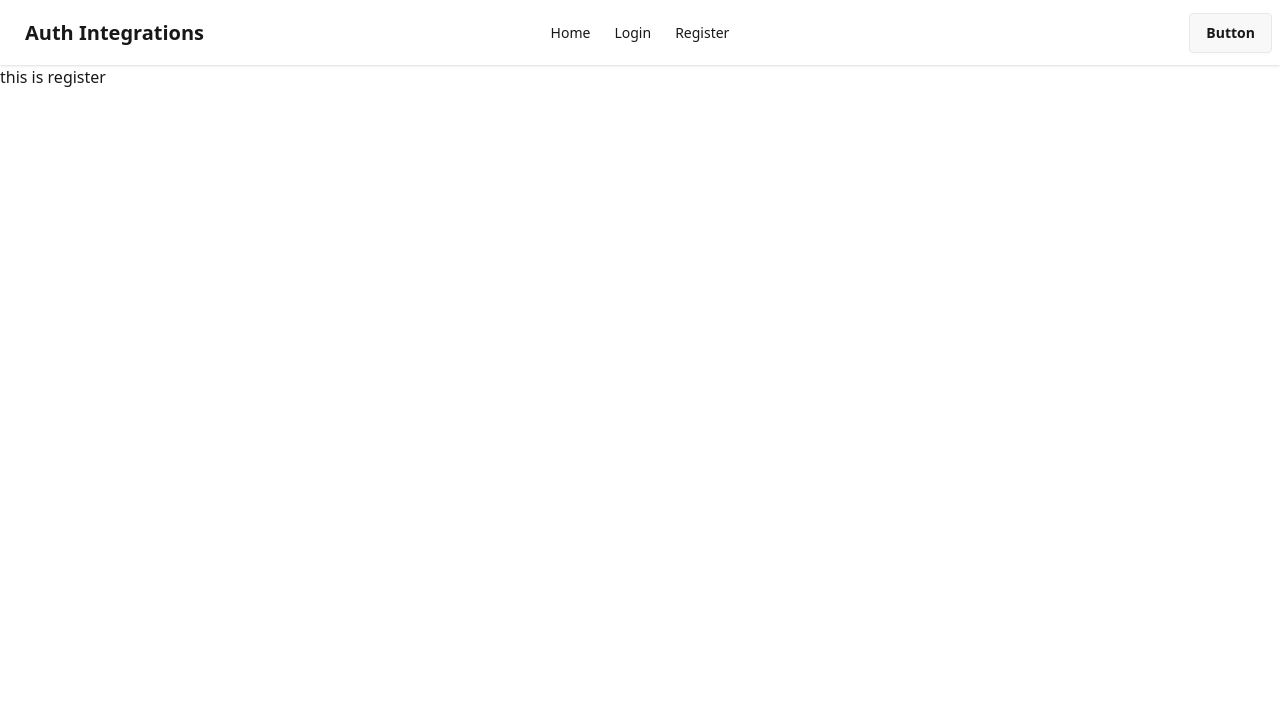
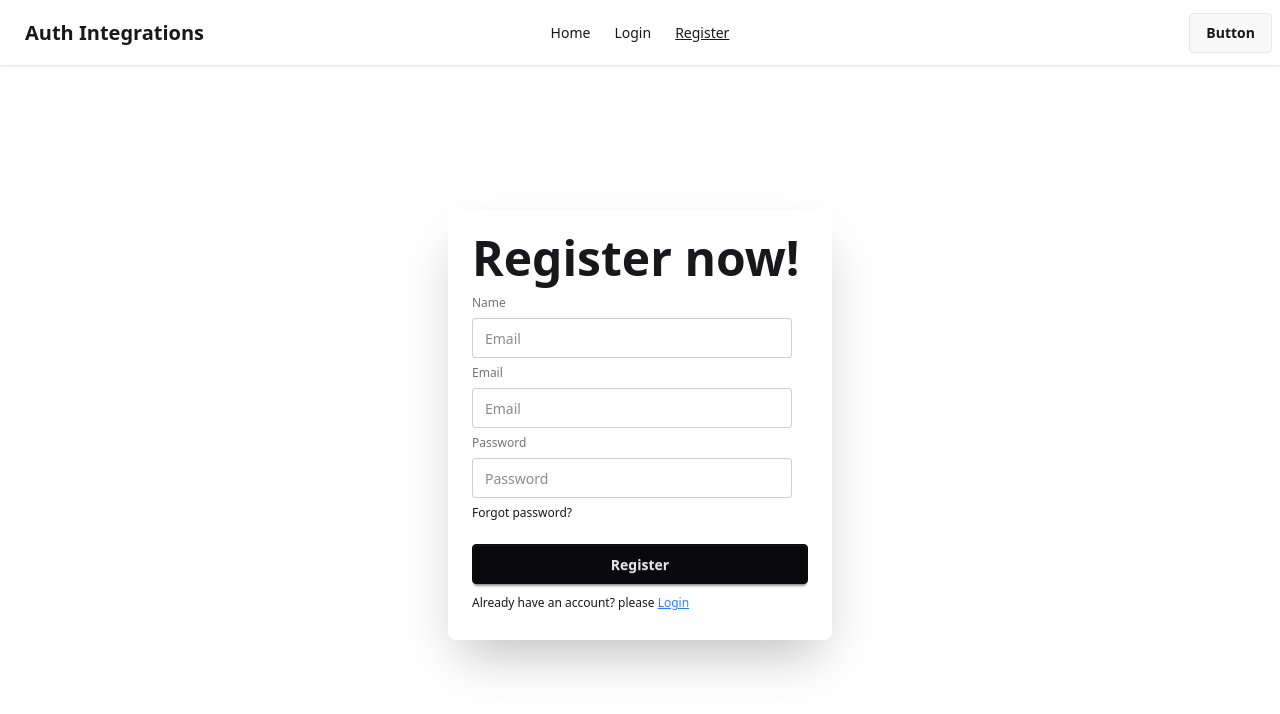
Before and after one commit to julkarzunayed/Firebase-Auth-integration-and-privet-rout-Mi-9-Module-51, a React (Vite) app: page /register in a window 1280 px wide. Shown: the top 714 px of the page. Built offline with nearby package versions, Linux system fonts and the light colour scheme.

Commit message:
added login and register UI

```diff
--- a/src/componets/Login/Login.jsx
+++ b/src/componets/Login/Login.jsx
@@ -1,9 +1,23 @@
 import React from 'react';
+import { Link } from 'react-router';
 
 const Login = () => {
     return (
-        <div>
-            <h2>Login</h2>
+        <div className="h-[90vh] flex justify-center items-center ">
+            <div className="card bg-base-100 w-full  max-w-sm shrink-0 shadow-2xl">
+                <div className="card-body">
+                    <h1 className="text-5xl font-bold">Login now!</h1>
+                    <fieldset className="fieldset">
+                        <label className="label">Email</label>
+                        <input type="email" className="input" placeholder="Email" />
+                        <label className="label">Password</label>
+                        <input type="password" className="input" placeholder="Password" />
+                        <div><a className="link link-hover">Forgot password?</a></div>
+                        <button className="btn btn-neutral mt-4 mb-1">Login</button>
+                        <p>New to this site? please <Link className='text-blue-500 underline' to="/register">Register</Link></p>
+                    </fieldset>
+                </div>
+            </div>
         </div>
     );
 };
--- /dev/null
+++ b/src/componets/NavBar/NavBar.css
@@ -0,0 +1,3 @@
+.active{
+    text-decoration: underline;
+}
--- a/src/componets/NavBar/NavBar.jsx
+++ b/src/componets/NavBar/NavBar.jsx
@@ -1,5 +1,6 @@
 import React from 'react';
 import { NavLink } from 'react-router';
+import "./NavBar.css"
 
 const NavBar = () => {
 
--- a/src/componets/Register/Register.jsx
+++ b/src/componets/Register/Register.jsx
@@ -1,9 +1,38 @@
 import React from 'react';
+import { Link } from 'react-router';
 
 const Register = () => {
     return (
-        <div>
-            <h2>this is register</h2>
+        <div className="h-[90vh] flex justify-center items-center ">
+            <div className="card bg-base-100 w-full  max-w-sm shrink-0 shadow-2xl">
+                <div className="card-body">
+                    <h1 className="text-5xl font-bold">Register now!</h1>
+                    <fieldset className="fieldset">
+                        <label className="label">Name</label>
+                        <input
+                            type="text"
+                            name='name'
+                            className="input"
+                            required
+                            placeholder="Email" />
+                        <label className="label">Email</label>
+                        <input
+                            type="email"
+                            name='email'
+                            className="input"
+                            placeholder="Email" />
+                        <label className="label">Password</label>
+                        <input
+                            type="password"
+                            name='password'
+                            className="input"
+                            placeholder="Password" />
+                        <div><a className="link link-hover">Forgot password?</a></div>
+                        <button className="btn btn-neutral mt-4 mb-1">Register</button>
+                        <p>Already have an account? please <Link className='text-blue-500 underline' to="/login">Login</Link></p>
+                    </fieldset>
+                </div>
+            </div>
         </div>
     );
 };
```
